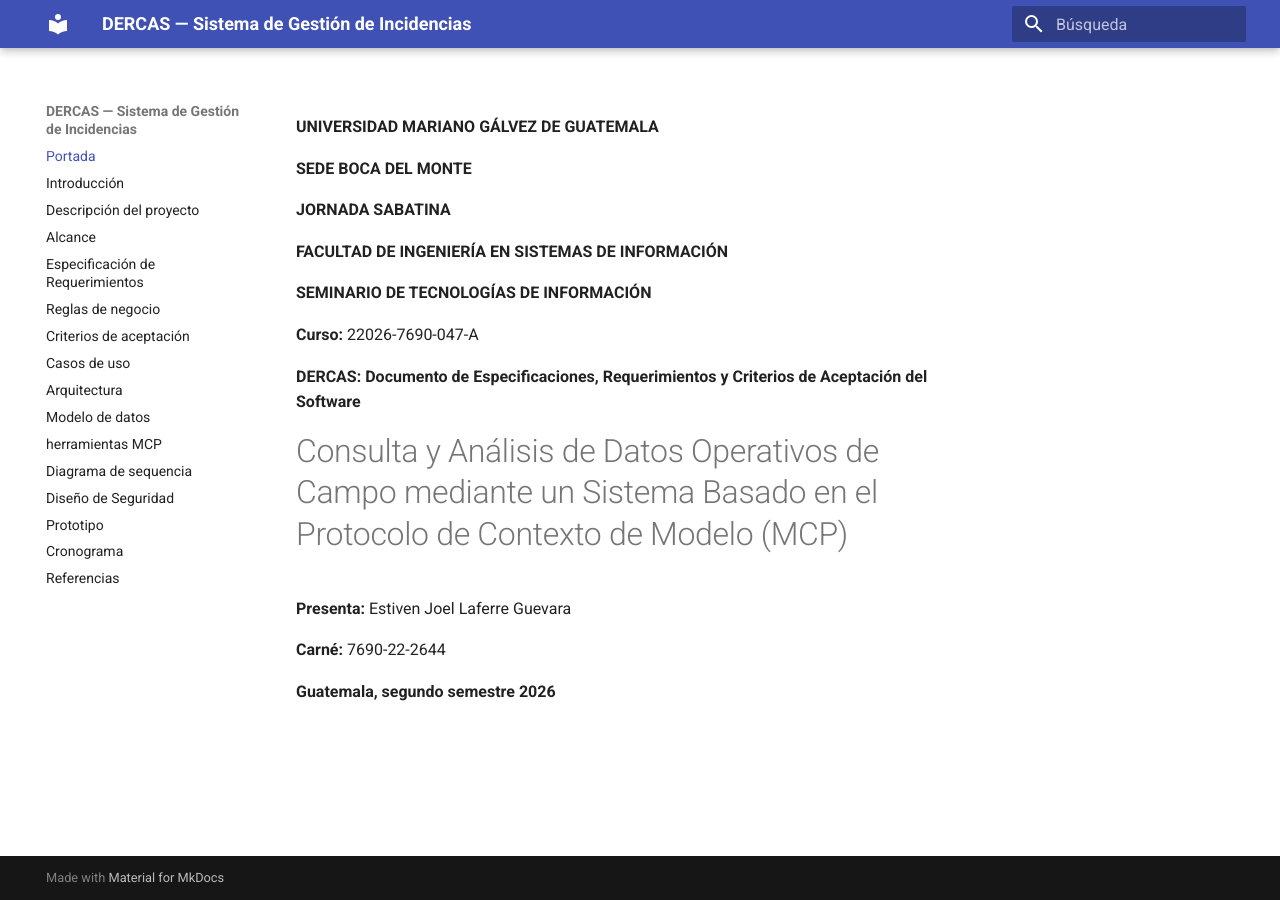
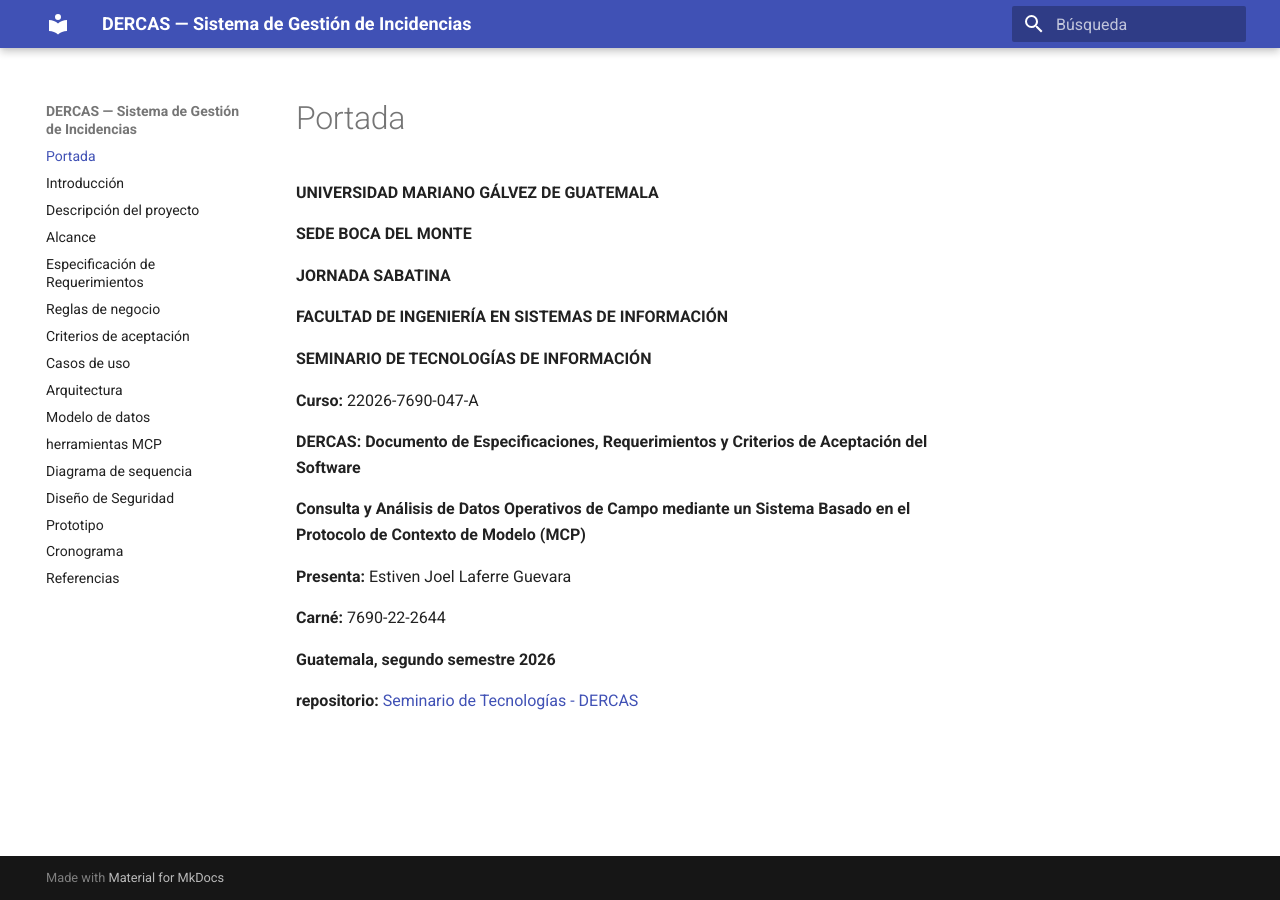
Before and after one commit to estiven-lg/seminario-tecnologias-dercas, an MkDocs documentation site: the page built from docs/portada.md, in a window 1280 px wide. Built offline with MkDocs 1.6.1 and Material for MkDocs 9.7.7, drawn with Linux system fonts in a browser that asks for light colours.

Commit message:
Format title in portada.md for consistency and clarity

```diff
--- a/docs/portada.md
+++ b/docs/portada.md
@@ -12,10 +12,12 @@
 
 **DERCAS: Documento de Especificaciones, Requerimientos y Criterios de Aceptación del Software**
 
-# Consulta y Análisis de Datos Operativos de Campo mediante un Sistema Basado en el Protocolo de Contexto de Modelo (MCP)
+**Consulta y Análisis de Datos Operativos de Campo mediante un Sistema Basado en el Protocolo de Contexto de Modelo (MCP)**
 
 **Presenta:** Estiven Joel Laferre Guevara
 
 **Carné:** 7690-22-2644
 
 **Guatemala, segundo semestre 2026**
+
+**repositorio:** [Seminario de Tecnologías - DERCAS](https://github.com/estiven-lg/seminario-tecnologias-dercas.git)
```
